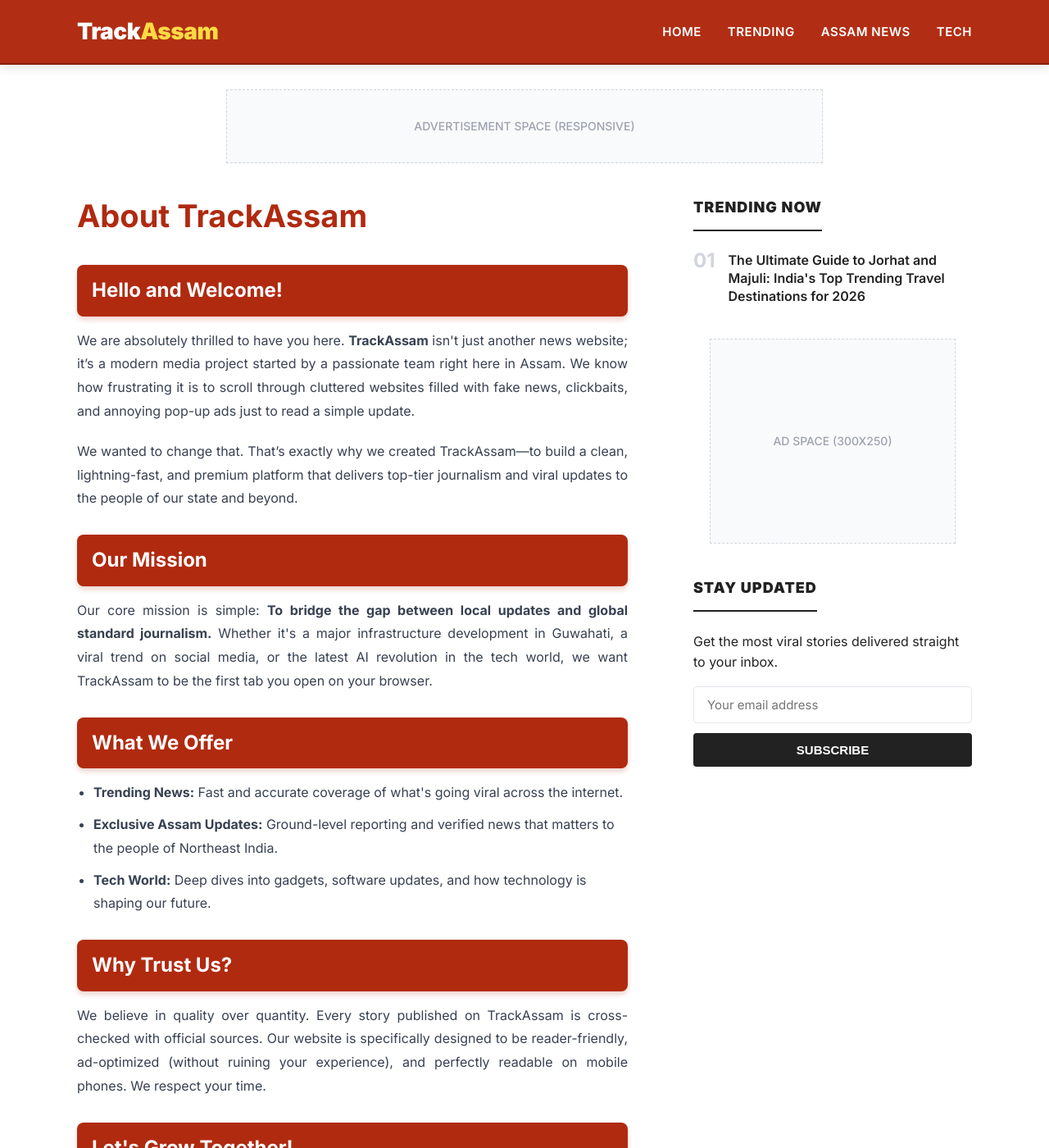
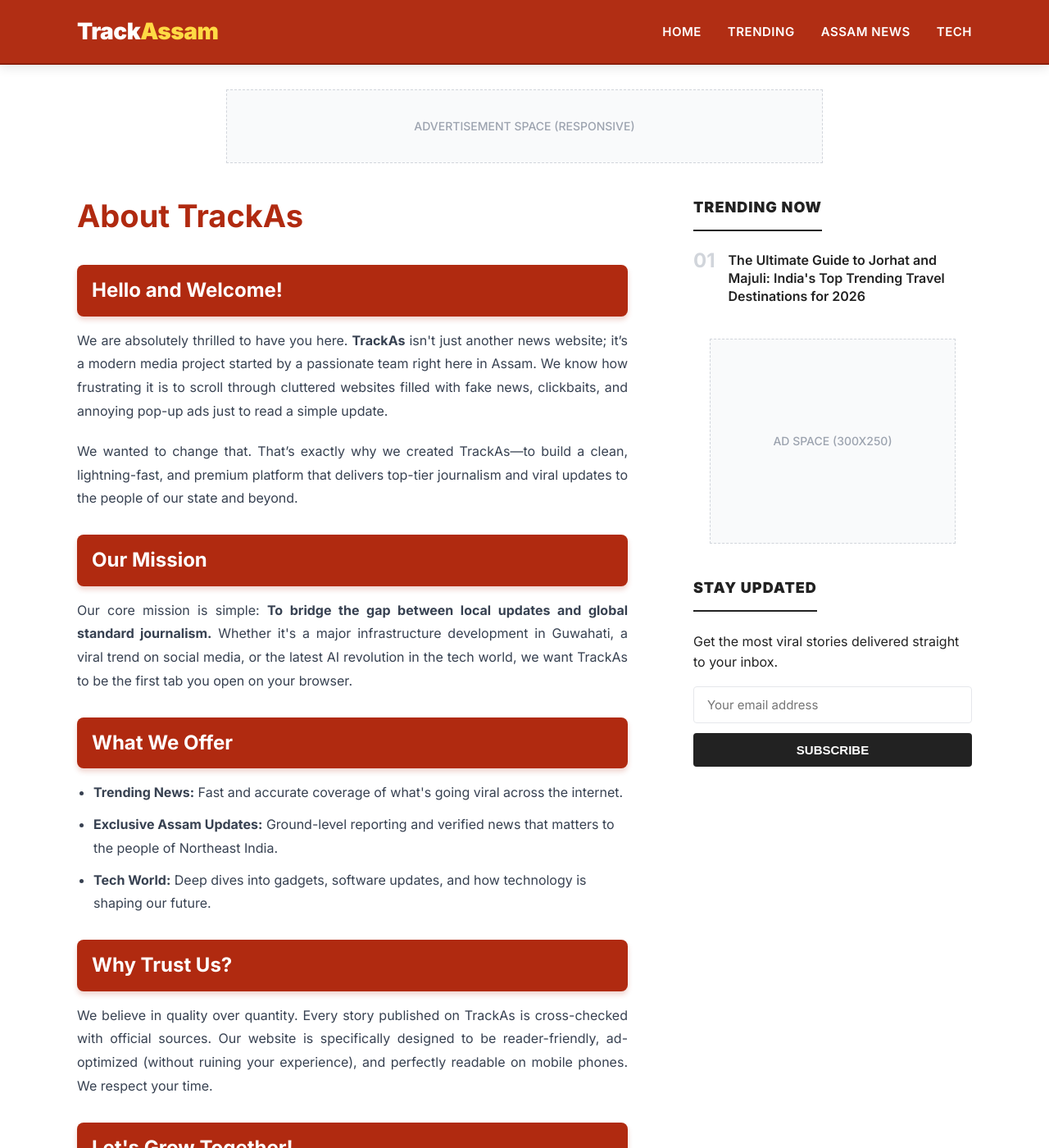
Before and after one commit to niyuktiassam2026-droid/trackassam, a Jekyll site: the page built from about.html, in a window 1280 px wide and 1400 px high. Shown: the whole window at 82% size. Built offline with Jekyll 4.4.1, drawn with Linux system fonts in a browser that asks for light colours; some of the changed text lies outside the part shown.

Commit message:
Update about.html

```diff
--- a/about.html
+++ b/about.html
@@ -1,19 +1,19 @@
 ---
 layout: default
 title: About Us
-description: Learn more about TrackAssam. We are a dedicated team from Assam delivering the latest trending news.
+description: Learn more about TrackAs. We are a dedicated team from Assam delivering the latest trending news.
 ---
 
 <article class="single-post-view">
-    <h1 class="post-title" style="font-size: 38px; color: var(--color-accent); margin-bottom: 20px;">About TrackAssam</h1>
+    <h1 class="post-title" style="font-size: 38px; color: var(--color-accent); margin-bottom: 20px;">About TrackAs</h1>
 
     <div class="post-content">
         <h2 style="font-size: 24px; margin-bottom: 15px;">Hello and Welcome!</h2>
-        <p>We are absolutely thrilled to have you here. <strong>TrackAssam</strong> isn't just another news website; it’s a modern media project started by a passionate team right here in Assam. We know how frustrating it is to scroll through cluttered websites filled with fake news, clickbaits, and annoying pop-up ads just to read a simple update.</p>
-        <p>We wanted to change that. That’s exactly why we created TrackAssam—to build a clean, lightning-fast, and premium platform that delivers top-tier journalism and viral updates to the people of our state and beyond.</p>
+        <p>We are absolutely thrilled to have you here. <strong>TrackAs</strong> isn't just another news website; it’s a modern media project started by a passionate team right here in Assam. We know how frustrating it is to scroll through cluttered websites filled with fake news, clickbaits, and annoying pop-up ads just to read a simple update.</p>
+        <p>We wanted to change that. That’s exactly why we created TrackAs—to build a clean, lightning-fast, and premium platform that delivers top-tier journalism and viral updates to the people of our state and beyond.</p>
 
         <h2 style="font-size: 24px; margin-top: 30px; margin-bottom: 15px;">Our Mission</h2>
-        <p>Our core mission is simple: <strong>To bridge the gap between local updates and global standard journalism.</strong> Whether it's a major infrastructure development in Guwahati, a viral trend on social media, or the latest AI revolution in the tech world, we want TrackAssam to be the first tab you open on your browser.</p>
+        <p>Our core mission is simple: <strong>To bridge the gap between local updates and global standard journalism.</strong> Whether it's a major infrastructure development in Guwahati, a viral trend on social media, or the latest AI revolution in the tech world, we want TrackAs to be the first tab you open on your browser.</p>
 
         <h2 style="font-size: 24px; margin-top: 30px; margin-bottom: 15px;">What We Offer</h2>
         <ul style="padding-left: 20px; margin-bottom: 20px;">
@@ -23,13 +23,13 @@
         </ul>
 
         <h2 style="font-size: 24px; margin-top: 30px; margin-bottom: 15px;">Why Trust Us?</h2>
-        <p>We believe in quality over quantity. Every story published on TrackAssam is cross-checked with official sources. Our website is specifically designed to be reader-friendly, ad-optimized (without ruining your experience), and perfectly readable on mobile phones. We respect your time.</p>
+        <p>We believe in quality over quantity. Every story published on TrackAs is cross-checked with official sources. Our website is specifically designed to be reader-friendly, ad-optimized (without ruining your experience), and perfectly readable on mobile phones. We respect your time.</p>
 
         <h2 style="font-size: 24px; margin-top: 30px; margin-bottom: 15px;">Let's Grow Together!</h2>
         <p>This platform belongs to you as much as it belongs to us. If you ever have a news tip, a suggestion, or just want to say hi, please head over to our <a href="{{ '/contact.html' | relative_url }}" style="color: var(--color-accent); font-weight: 600;">Contact Page</a>. We read every single message!</p>
 
-        <p>Thank you for trusting TrackAssam. Keep reading, stay updated, and share the truth.</p>
+        <p>Thank you for trusting TrackAs Keep reading, stay updated, and share the truth.</p>
 
-        <p style="margin-top: 30px; font-weight: 700; color: #111827;">— With ❤️ from the TrackAssam Team</p>
+        <p style="margin-top: 30px; font-weight: 700; color: #111827;">— With ❤️ from the TrackAs Team</p>
     </div>
 </article>
```
